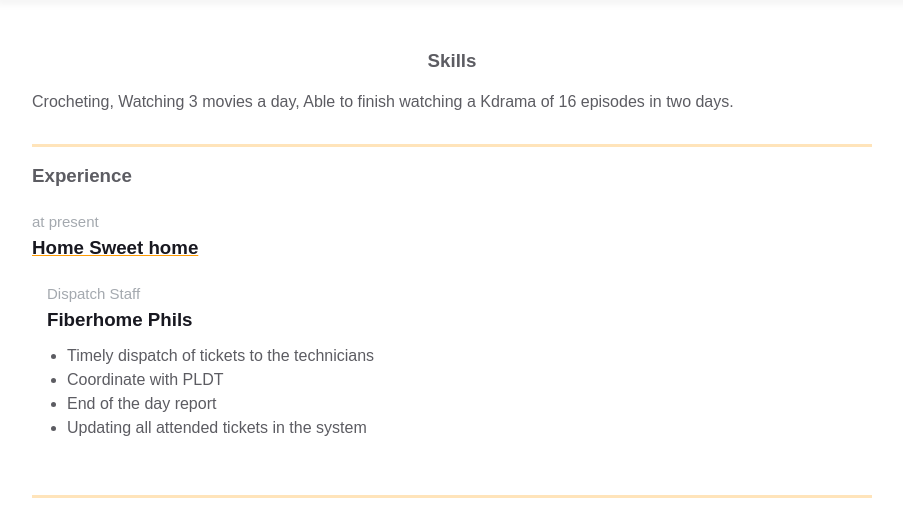
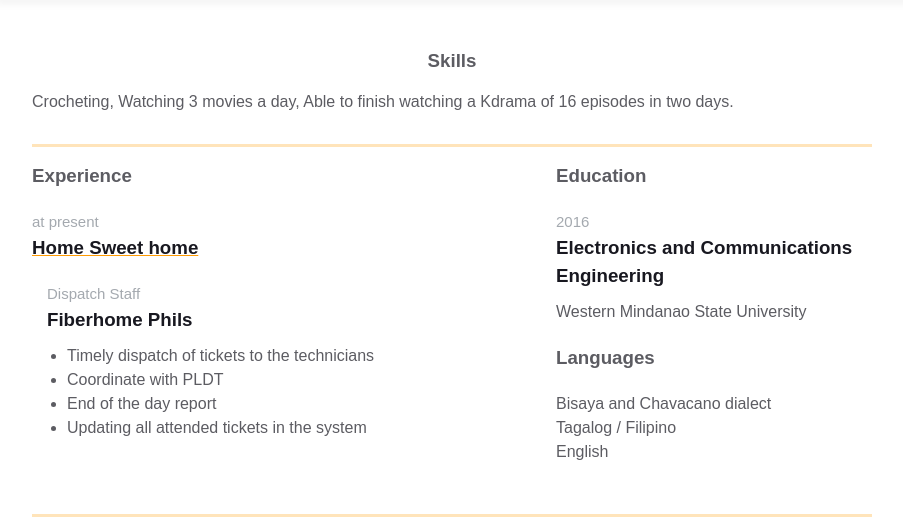
Before and after one commit to jnnmntvrd/homepage, a plain HTML site: page index.html in a window 1280 px wide. Shown: the part 428-960 px from the top of the page, without its empty margins (188-1091 px from the left). Drawn offline with Linux system fonts and the light colour scheme.

Commit message:
Updated additional informations

```diff
--- a/index.html
+++ b/index.html
@@ -103,7 +103,31 @@
               </div>
             </div>
 
-            <div class="additional-info fv"></div>
+            <div class="additional-info fv">
+              <div class="additional-info fv">
+                <div class="additional-info__education">
+                  <h3 class="additional-info__education-header">Education</h3>
+                  <div class="additional-info__education-university">
+                    <span class="additional-info__education-university-durability">2016</span>
+                    <h3 class="additional-info__education-university-speciality">Electronics and Communications Engineering</h3>
+                    <p class="additional-info__education-university-name">Western Mindanao State University</p>
+                  </div>
+                </div>
+
+                <div class="additional-info__languages">
+                  <h3 class="additional-info__languages-header">Languages</h3>
+                  <p class="additional-info__languages-item">
+                    Bisaya and Chavacano dialect
+                  </p>
+                  <p class="additional-info__languages-item">
+                    Tagalog / Filipino
+                  </p>
+                  <p class="additional-info__languages-item">
+                    English
+                  </p>
+                </div>
+              </div>
+            </div>
           </div>
         </div>
       </div>
```
